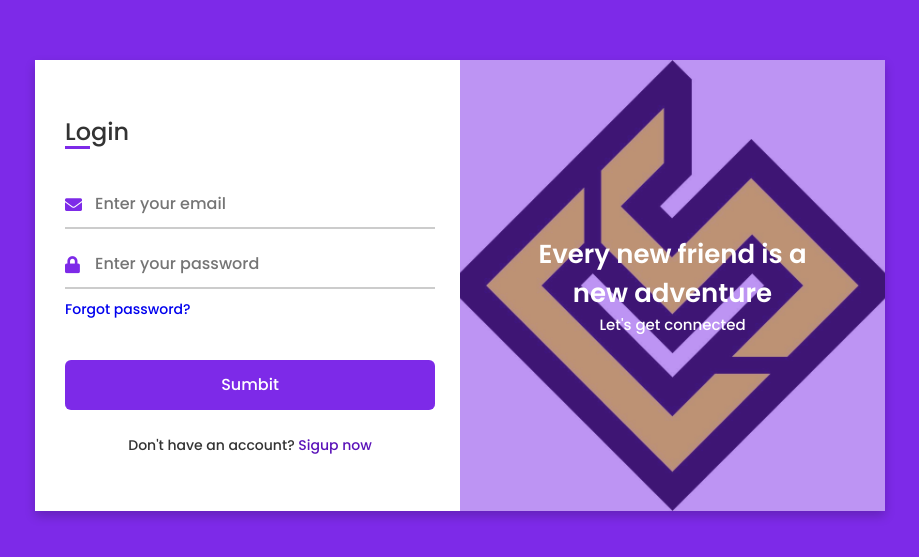
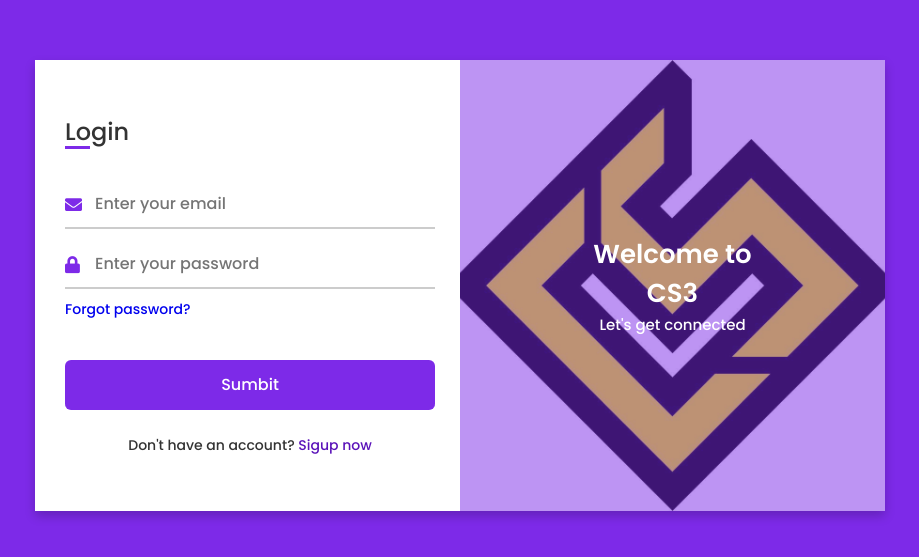
Before and after one commit to BernVein/login-proj, a plain HTML site: page index.html in a window 1280 px wide. Shown: the part 115-672 px from the top of the page, without its empty margins (180-1099 px from the left). Drawn offline with Linux system fonts and the light colour scheme.

Commit message:
text chamge

```diff
--- a/index.html
+++ b/index.html
@@ -14,14 +14,14 @@
         <div class="front">
           <img src="images/frontImg.jpg" alt="">
           <div class="text">
-            <span class="text-1">Every new friend is a <br> new adventure</span>
+            <span class="text-1">Welcome to<br> CS3</span>
             <span class="text-2">Let's get connected</span>
           </div>
         </div>
         <div class="back">
           <img class="backImg" src="images/backImg.jpg" alt="">
           <div class="text">
-            <span class="text-1">Complete miles of journey <br> with one step</span>
+            <span class="text-1">Register to <br> join</span>
             <span class="text-2">Let's get started</span>
           </div>
         </div>
```
